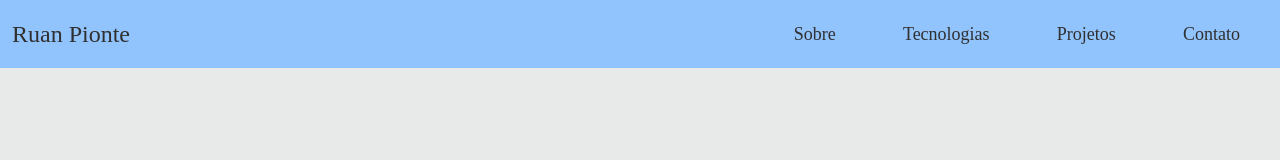
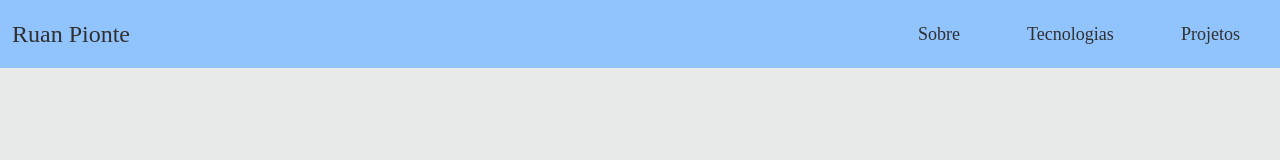
Before and after one commit to RuanPabloPionte/Portifolio, a Next.js app: page / in a window 1280 px wide. Shown: the top 160 px of the page. Built offline with nearby package versions, Linux system fonts and the light colour scheme.

Commit message:
fix: remove contato section for now

```diff
--- a/components/Header.tsx
+++ b/components/Header.tsx
@@ -7,7 +7,6 @@ function Header() {
     { name: "Sobre", link: "#about" },
     { name: "Tecnologias", link: "#skils" },
     { name: "Projetos", link: "#projects" },
-    { name: "Contato", link: "#contact" },
   ];
   const [modalMenu, setModalMenu] = useState(true);
 
```
